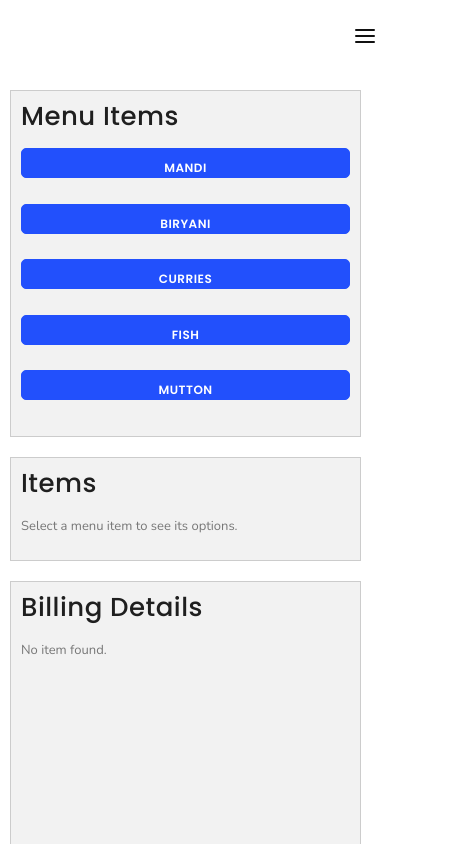
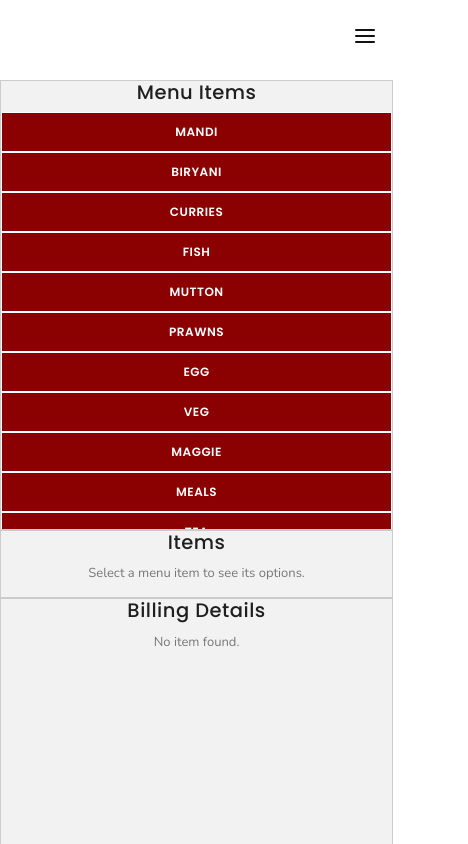
Before and after one commit to manumaanowais/react-restaurant, a React (Create React App) app: page / in a window 390 px wide. Shown: the top 844 px of the page, 468 px wide, since content can reach past the window. Built offline with nearby package versions, Linux system fonts and the light colour scheme.

Commit message:
Updated items

```diff
--- a/src/Home.css
+++ b/src/Home.css
@@ -3,18 +3,22 @@ main {
     margin: 0;
     padding: 0;
     display: flex;
+    width: 120%;
 }
 
 .section {
     width: 30%;
-    padding: 10px;
     background-color: #f2f2f2;
     border: 1px solid #ccc;
-    margin: 10px;
     display: flex;
     flex-direction: column;
+    min-height: 500px;
     max-height: 450px;
     overflow-y: auto;
+}
+
+.section h4,p{
+    text-align: center;
 }
 
 #section1 {
@@ -23,8 +27,10 @@ main {
 
 .section1 .btn {
     width: 100%;
-    height: 30px;
-    border-radius: 6px;
+    margin: 0 !important;
+    border: 1px solid white !important;
+    border-radius: 0 !important;
+    background-color: darkred !important;
 }
 
 .menu-item {
@@ -37,8 +43,9 @@ main {
     .section2-content-buttons-btn {
         width: 110px;
         margin: 20px;
-        border-radius: 6px;
+        border-radius: 4px;
         padding: 5px;
+        background-color: gold;
     }
 }
 
@@ -49,7 +56,7 @@ main {
 
 #section3-content {
     overflow-y: auto;
-    height: 300px;
+    height: 390px;
     display: flex;
     flex-direction: column;
     gap: 15px;
@@ -81,7 +88,7 @@ main {
         border: none;
         outline: none;
         border-left: 1px solid black;
-        background-color: green;
+        background-color: greenyellow;
     }
 }
 
@@ -98,7 +105,7 @@ tr td:first-child {
 
 tr td:last-child {
     font-weight: bold;
-    text-align: right;
+    text-align: center;
 }
 
 td{
@@ -131,7 +138,8 @@ td{
     }
 
     .section {
-        width: 90% !important;
+        width: 84% !important;
+        min-height: 0px;
     }
 
     .col-lg-3 {
--- a/src/Home.js
+++ b/src/Home.js
@@ -46,6 +46,18 @@ function Home({ gridItemsData }) {
             { label: "Prawns Mandi", price: "400" },
             { label: "Laham Mandi", price: "380" },
             { label: "Bbq Mandi", price: "410" },
+            { label: "Veg Mandi", price: "210" },
+            { label: "Chicken Fry Mandi", price: "300" },
+            { label: "Mutton Fry Mandi", price: "500" },
+            { label: "Fish Fry Mandi", price: "510" },
+            { label: "Prawns Fry Mandi", price: "610" },
+            { label: "Chicken Juicy Mandi", price: "260" },
+            { label: "Broasted Chicken Mandi", price: "300" },
+            { label: "Chicken 65 Mandi", price: "320" },
+            { label: "Grill Chicken Mandi", price: "350" },
+            { label: "Chicken Schezwan Mandi", price: "380" },
+            { label: "Chicken Special Mandi", price: "400" },
+            { label: "Chef Special Mandi", price: "500" }
 
         ],
         "biryani": [
@@ -67,6 +79,57 @@ function Home({ gridItemsData }) {
             { label: "Mutton Nahari", price: "150" },
             { label: "Mutton Masala", price: "130" },
             { label: "Mutton Tadaka", price: "120" }
+        ],
+        "prawns": [
+            { label: "Prawns Nahari", price: "150" },
+            { label: "Prawns Masala", price: "130" },
+            { label: "Prawns Tadaka", price: "120" }
+        ],
+        "egg": [
+            { label: "Egg Nahari", price: "150" },
+            { label: "Egg Masala", price: "130" },
+            { label: "Egg Tadaka", price: "120" }
+        ],
+        "veg": [
+            { label: "Veg Curry", price: "150" },
+            { label: "Veg Masala", price: "130" },
+            { label: "Veg Pulao", price: "120" }
+        ],
+        "maggie": [
+            { label: "Maggie Masala", price: "150" },
+            { label: "Maggie Fry", price: "130" },
+            { label: "Steamed Maggie", price: "120" }
+        ],
+        "meals": [
+            { label: "Dosa", price: "150" },
+            { label: "Plain Dosa", price: "130" },
+            { label: "Masala Dosa", price: "120" },
+            { label: "Idli", price: "110" },
+            { label: "Wada", price: "150" },
+            { label: "Bonda", price: "80" },
+            { label: "Mysore Bhajia", price: "100" },
+            { label: "Pakode", price: "110" },
+            { label: "Puri", price: "140" },
+        ],
+        "tea": [
+            { label: "Special Tea", price: "150" },
+            { label: "Masala Tea", price: "130" },
+            { label: "Kahak Tea", price: "120" }
+        ],
+        "coffee": [
+            { label: "Special Coffee", price: "150" },
+            { label: "Masala Coffee", price: "130" },
+            { label: "Kadak Coffee", price: "120" }
+        ],
+        "fastfood": [
+            { label: "Noodles", price: "150" },
+            { label: "Egg Rice", price: "130" },
+            { label: "Manchurian", price: "120" }
+        ],
+        "dessert": [
+            { label: "Fruit Salad", price: "150" },
+            { label: "Apricot Delight", price: "130" },
+            { label: "Bakalawa", price: "120" }
         ],
     };
 
@@ -169,27 +232,54 @@ function Home({ gridItemsData }) {
             <Header />
             <main className="Home-main">
                 <div className="section" style={{ width: '20%' }}>
-                    <h2>Menu Items</h2>
+                    <h4>Menu Items</h4>
                     <div id="section1">
                         <div className="section1">
                             <button className="btn" id="mandi" onClick={() => showSection2Content('mandi')}> Mandi </button>
-                        </div><br></br>
+                        </div>
                         <div className="section1">
                             <button className="btn" id="biryani" onClick={() => showSection2Content('biryani')}>Biryani</button>
-                        </div><br></br>
+                        </div>
                         <div className="section1">
                             <button className="btn" id="curry" onClick={() => showSection2Content('curry')}>Curries</button>
-                        </div><br></br>
+                        </div>
                         <div className="section1">
                             <button className="btn" id="fish" onClick={() => showSection2Content('fish')}>Fish</button>
-                        </div><br></br>
+                        </div>
                         <div className="section1">
                             <button className="btn" id="mutton" onClick={() => showSection2Content('mutton')}>Mutton</button>
-                        </div><br></br>
+                        </div>
+                        <div className="section1">
+                            <button className="btn" id="prawns" onClick={() => showSection2Content('prawns')}>Prawns</button>
+                        </div>
+                        <div className="section1">
+                            <button className="btn" id="egg" onClick={() => showSection2Content('egg')}>Egg</button>
+                        </div>
+                        <div className="section1">
+                            <button className="btn" id="veg" onClick={() => showSection2Content('veg')}>Veg</button>
+                        </div>
+                        <div className="section1">
+                            <button className="btn" id="maggie" onClick={() => showSection2Content('maggie')}>Maggie</button>
+                        </div>
+                        <div className="section1">
+                            <button className="btn" id="meals" onClick={() => showSection2Content('meals')}>Meals</button>
+                        </div>
+                        <div className="section1">
+                            <button className="btn" id="tea" onClick={() => showSection2Content('tea')}>Tea</button>
+                        </div>
+                        <div className="section1">
+                            <button className="btn" id="coffee" onClick={() => showSection2Content('coffee')}>Coffee</button>
+                        </div>
+                        <div className="section1">
+                            <button className="btn" id="fastfood" onClick={() => showSection2Content('fastfood')}>Fast Food</button>
+                        </div>
+                        <div className="section1">
+                            <button className="btn" id="dessert" onClick={() => showSection2Content('dessert')}>Dessert</button>
+                        </div>
                     </div>
                 </div>
                 <div className="section">
-                    <h2>Items</h2>
+                    <h4>Items</h4>
                     <div id="section2-content">
                         {section2Content.length > 0 ? (
                             <div className="section2-content-buttons">
@@ -208,7 +298,7 @@ function Home({ gridItemsData }) {
                     </div>
                 </div>
                 <div className="section">
-                    <h2>Billing Details</h2>
+                    <h4>Billing Details</h4>
                     <div id="section3-content">
                         {selectedButtons.length > 0 ? (
                             <table border={1} className='billing-table'>
```
